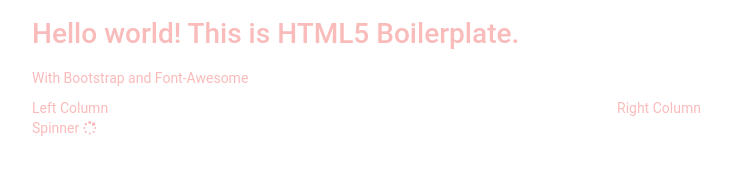
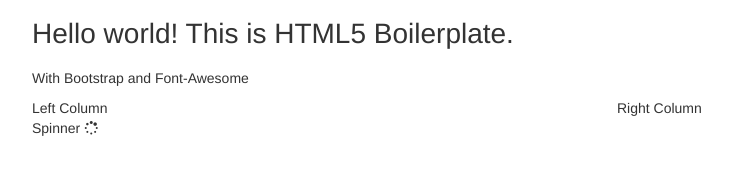
Before and after one commit to eanbowman/html5-boilerplate-bootstrap, a plain HTML site: page index.html in a window 1280 px wide. Shown: the whole page, without its empty margins (38-770 px from the left). Drawn offline with nearby package versions, Linux system fonts and the light colour scheme; files whose address does not match are found by name.

Commit message:
Update index.html

```diff
--- a/index.html
+++ b/index.html
@@ -52,11 +52,5 @@
             r.parentNode.insertBefore(e,r)}(window,document,'script','ga'));
             ga('create','UA-XXXXX-X','auto');ga('send','pageview');
         </script>
-        <style>
-            div {
-                color: #fabbbb;
-                font-family: Roboto, source-sans, sans;
-            }
-        </style>
     </body>
 </html>
```
